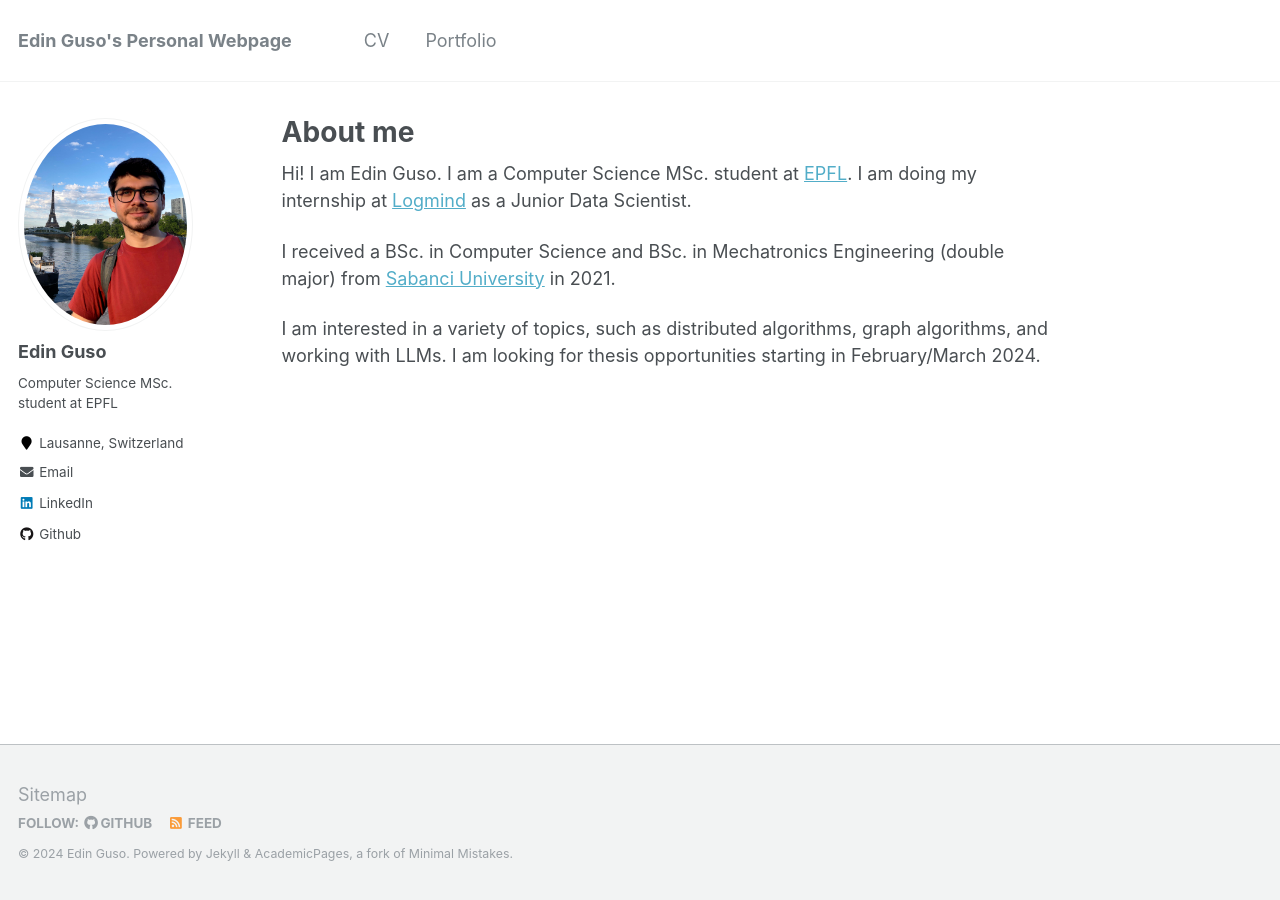
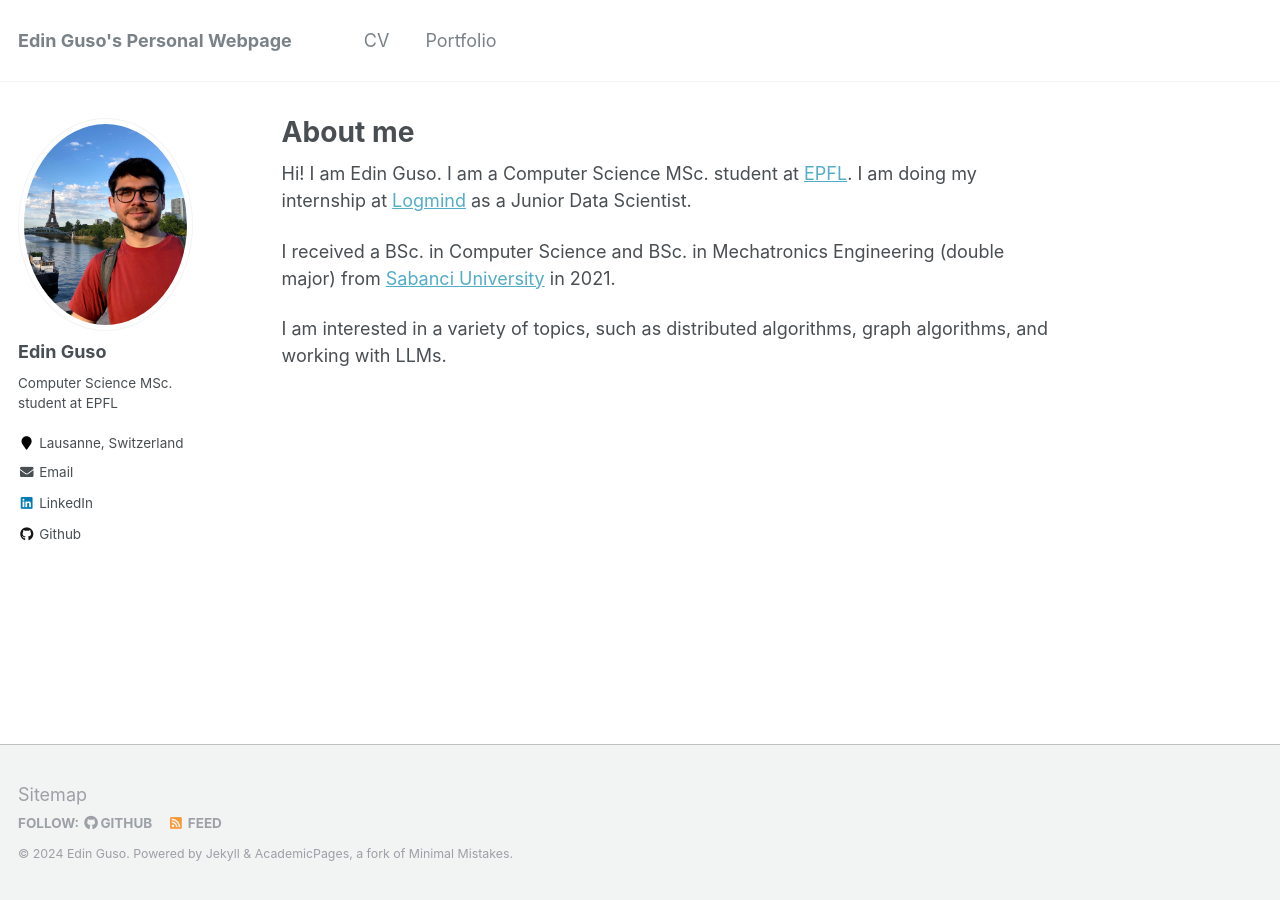
Before and after one commit to EdinGuso/edinguso.github.io, a Jekyll site: the page built from _pages/about.md, in a window 1280 px wide. Built offline with Jekyll 4.4.1, drawn with Linux system fonts in a browser that asks for light colours.

Commit message:
Updated about me page

```diff
--- a/_pages/about.md
+++ b/_pages/about.md
@@ -12,4 +12,4 @@ Hi! I am Edin Guso. I am a Computer Science MSc. student at [EPFL](https://www.e
 
 I received a BSc. in Computer Science and BSc. in Mechatronics Engineering (double major) from [Sabanci University](https://www.sabanciuniv.edu/en/) in 2021.
 
-I am interested in a variety of topics, such as distributed algorithms, graph algorithms, and working with LLMs. I am looking for thesis opportunities starting in February/March 2024.
+I am interested in a variety of topics, such as distributed algorithms, graph algorithms, and working with LLMs.
```
